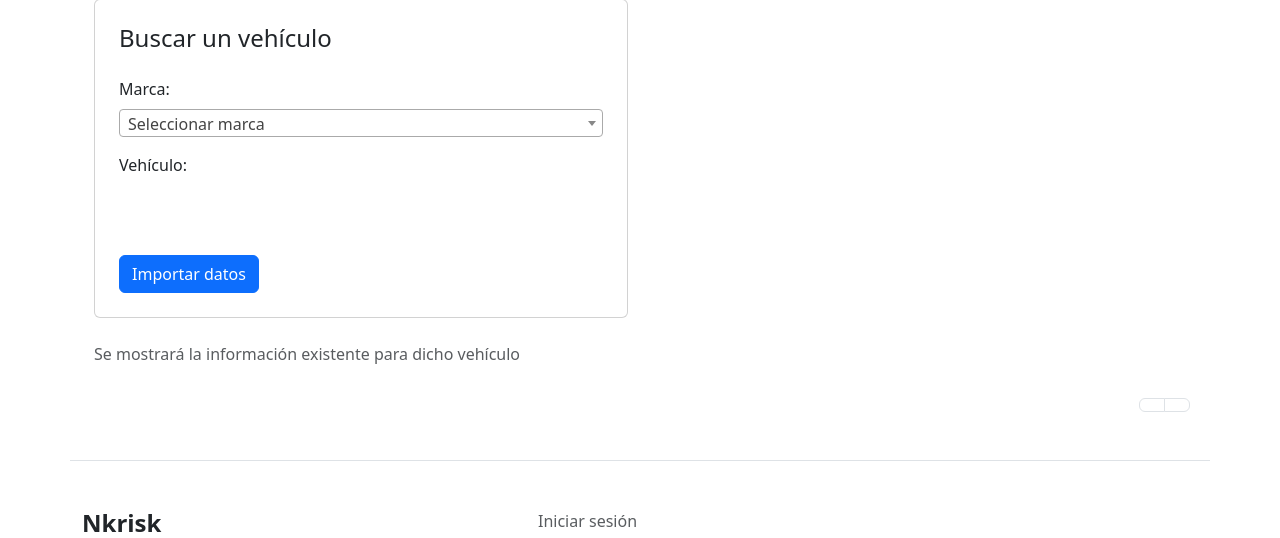
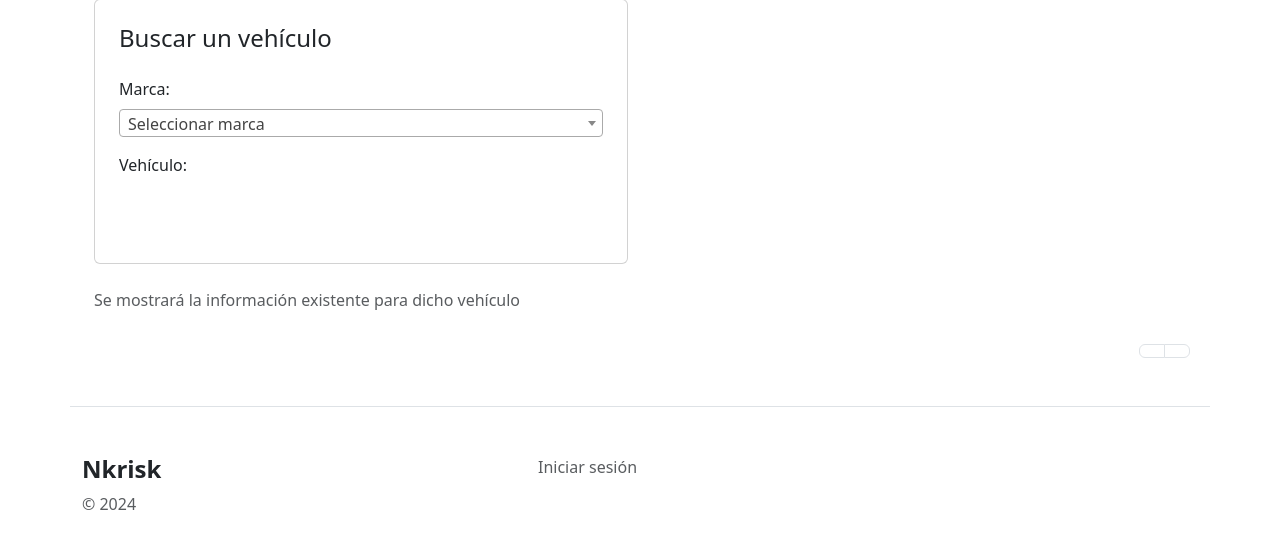
Before and after one commit to Augustorresfx/nkrisk-app, a Django app: page /buscar_vehiculo/ in a window 1280 px wide. Shown: the part 175-713 px from the top of the page. After the commit the page ends 685 px from the top, so only its background shows below. Run offline with Django 4.2, Linux system fonts and the light colour scheme; data that the repository does not hold is empty; some libraries are stand-ins or nearby versions.

Commit message:
deleted submit button on search vehicle

```diff
--- a/templates/info_auto/buscar_vehiculo.html
+++ b/templates/info_auto/buscar_vehiculo.html
@@ -55,7 +55,7 @@
                 </select>
               </div>
 
-            <button class="btn btn-primary mt-3" type="submit">Importar datos</button>
+
 
             <!-- Agrega el script de inicialización de Select2 -->
 
```
